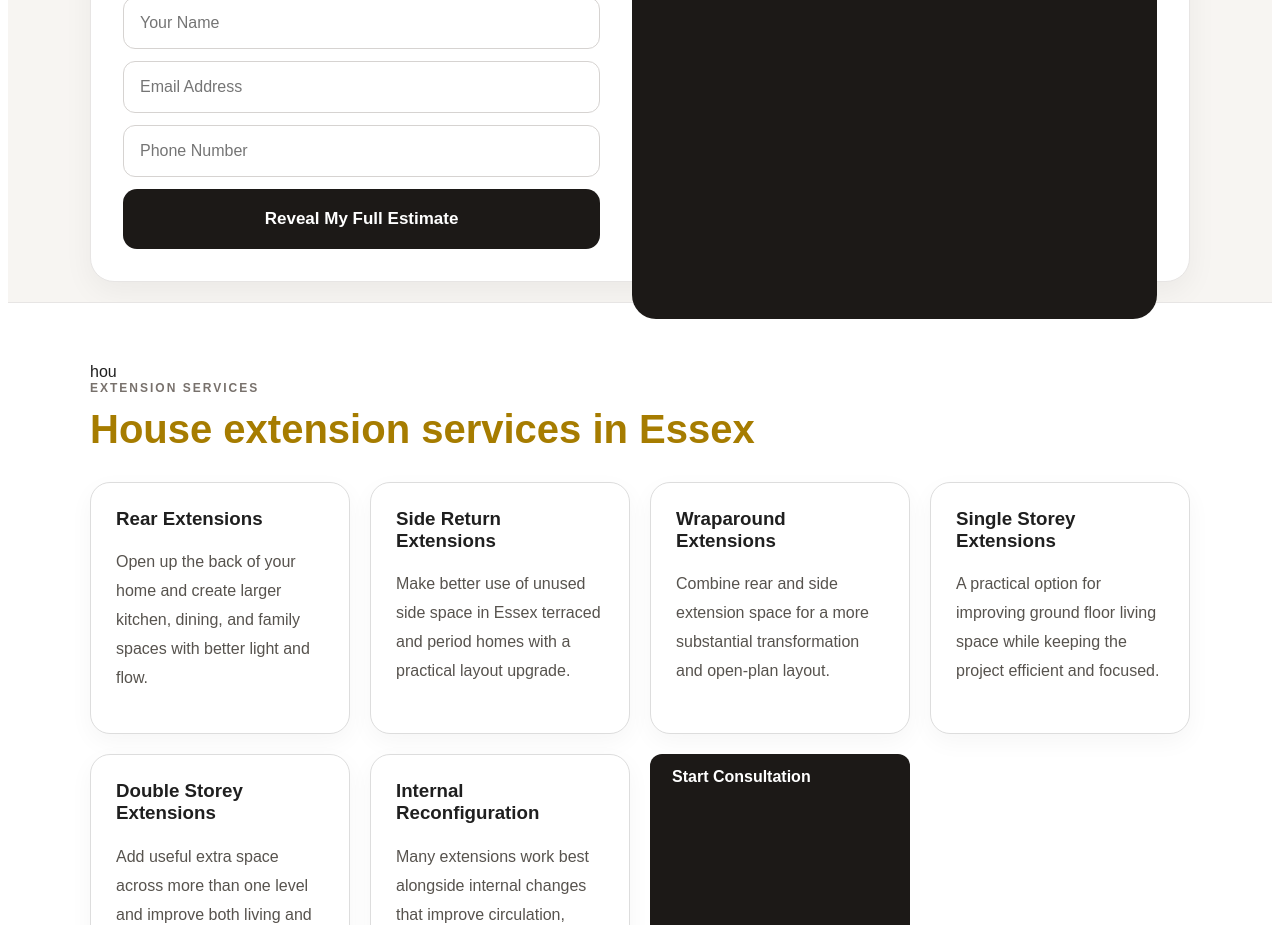
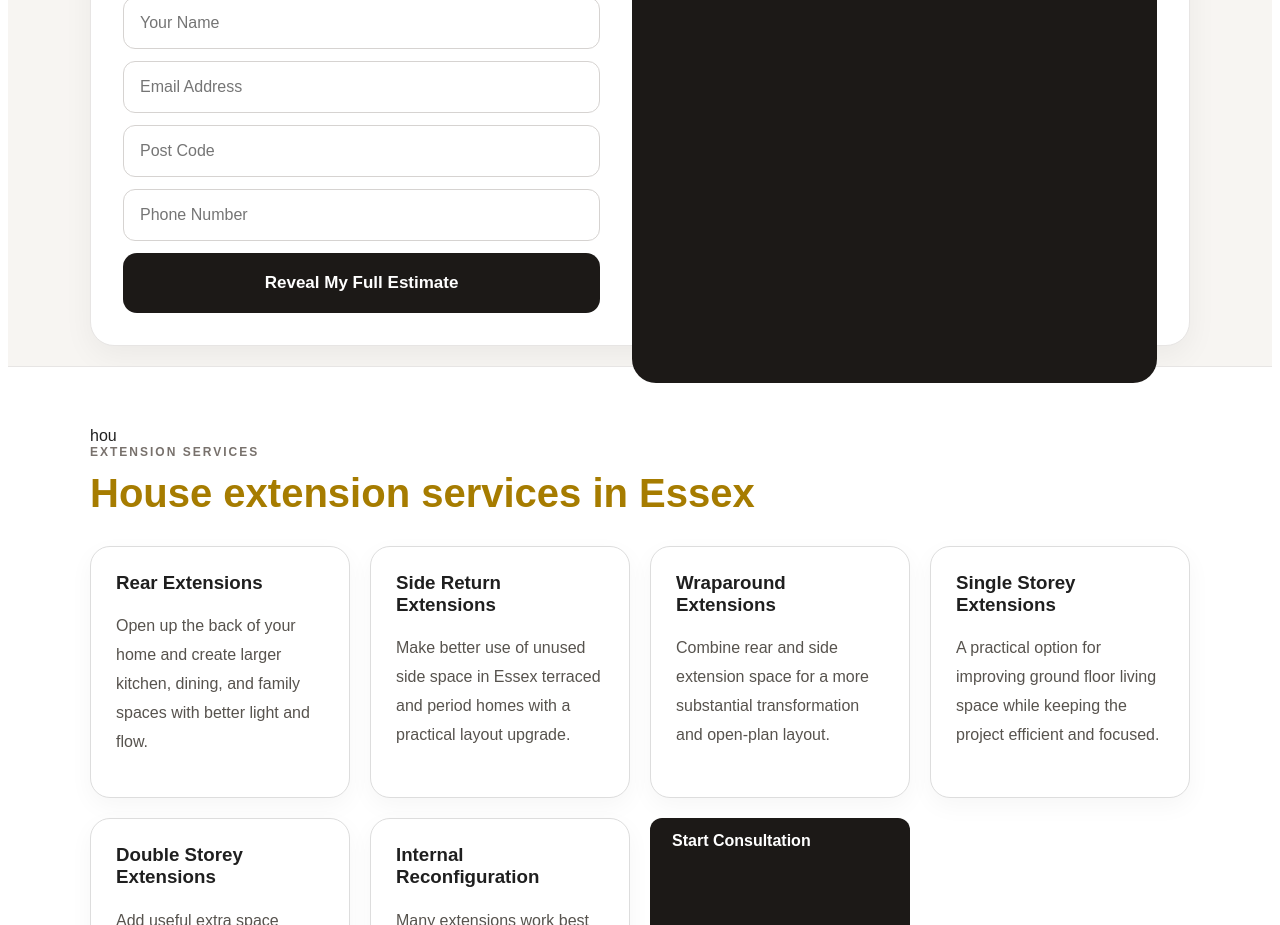
Before and after one commit to brigenujkaj/crafmanwebiste, a React (Vite) app: page /house-extensions-essex in a window 1280 px wide. Shown: the part 1500-2425 px from the top of the page. Built offline with nearby package versions, Linux system fonts and the light colour scheme.

Commit message:
postcode

```diff
--- a/src/components/ExtensionCalculator.jsx
+++ b/src/components/ExtensionCalculator.jsx
@@ -176,6 +176,7 @@ export default function ExtensionCalculator() {
                         <h3> Your Details (No Pressure Sales Calls)</h3>
                             <input placeholder="Your Name" onChange={(e) => setLead({ ...lead, name: e.target.value })} style={inputStyle} required />
                             <input placeholder="Email Address" type="email" onChange={(e) => setLead({ ...lead, email: e.target.value })} style={inputStyle} required />
+                            <input placeholder="Post Code" type="postcode" onChange={(e) => setLead({ ...lead, email: e.target.value })} style={inputStyle} required />
                             <input placeholder="Phone Number" type="tel" onChange={(e) => setLead({ ...lead, phone: e.target.value })} style={inputStyle} required />
                             <button type="submit" style={{ width: "100%", background: "#1c1917", color: "#fff", padding: "20px", borderRadius: "14px", fontWeight: "800", border: "none", cursor: "pointer", fontSize: "17px" }}>
                                 {submitStatus.loading ? "Calculating..." : "Reveal My Full Estimate"}
```
